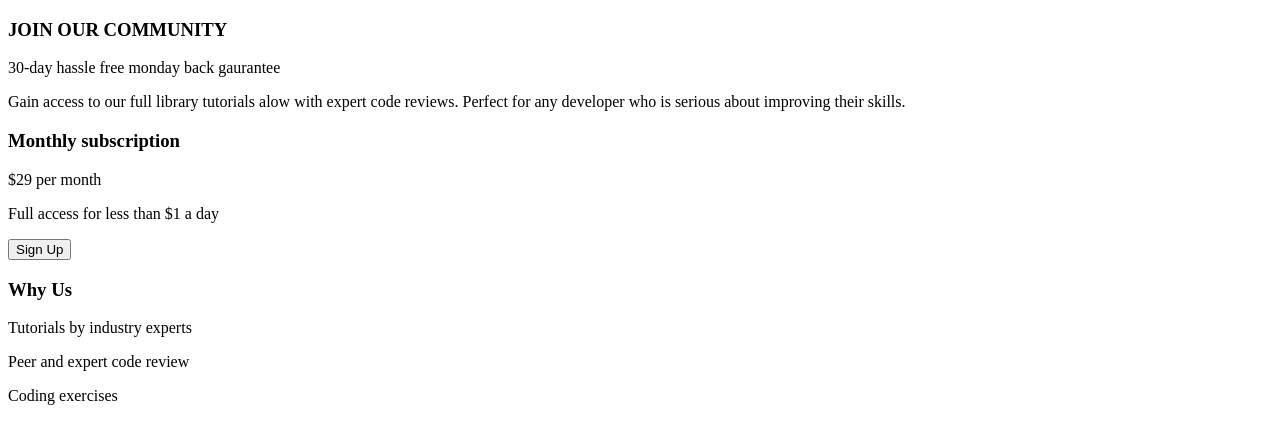
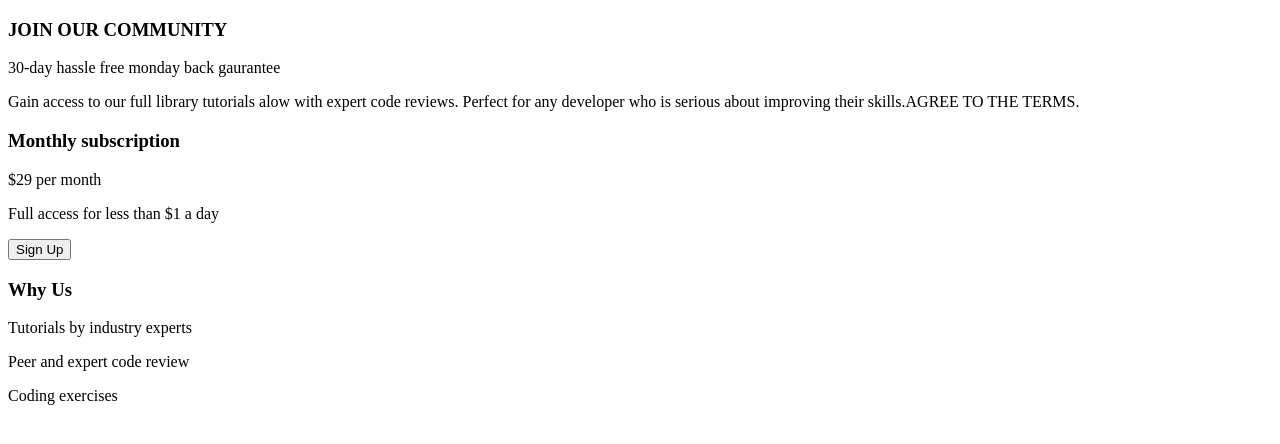
Before and after one commit to Ben-ita66/banges, a plain HTML site: page index.html in a window 1280 px wide. Drawn offline with Linux system fonts and the light colour scheme.

Commit message:
Update index.html

```diff
--- a/index.html
+++ b/index.html
@@ -15,7 +15,7 @@
         <p>
           Gain access to our full library tutorials alow with expert code
           reviews. Perfect for any developer who is serious about improving
-          their skills.
+          their skills.AGREE TO THE TERMS.
         </p>
       </div>
       <div>
```
